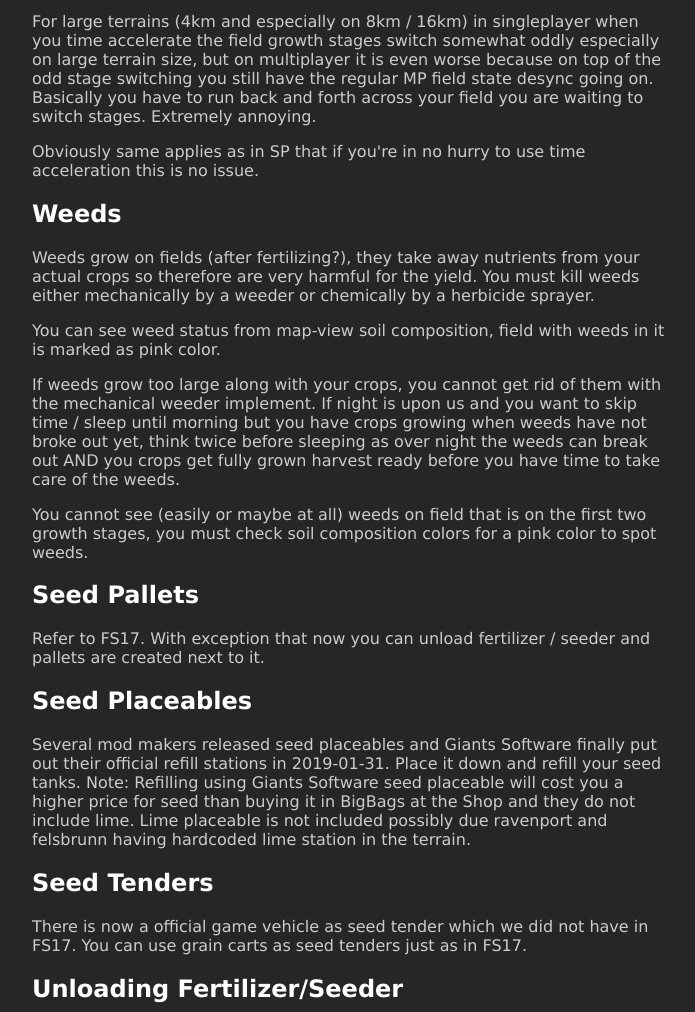
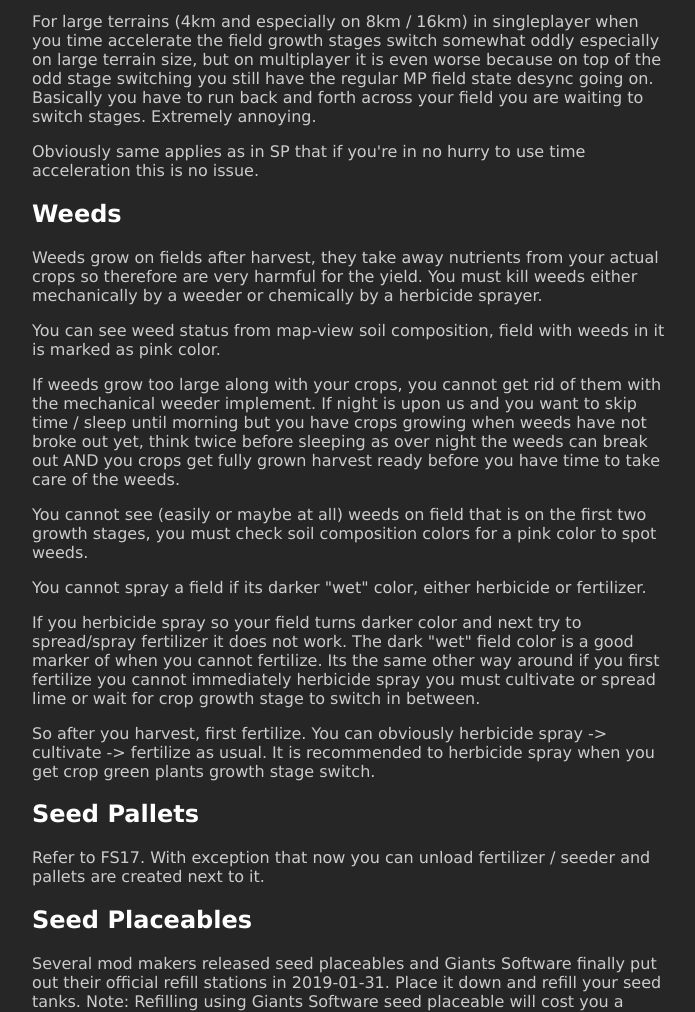
Before and after one commit to SnakeManPMC/html-farming-simulator.org, a PHP site: page /19/guide.php in a window 1280 px wide. Shown: the part 1710-2722 px from the top of the page, without its empty margins (288-983 px from the left). Run offline with PHP 8.4, Linux system fonts and the light colour scheme.

Commit message:
FS19 guide spraying info added

```diff
--- a/19/guide.php
+++ b/19/guide.php
@@ -125,7 +125,7 @@ Obviously same applies as in SP that if you're in no hurry to use time accelerat
 	<h2>Weeds</h2>
 
 <p>
-Weeds grow on fields (after fertilizing?), they take away nutrients from your actual crops so therefore are very harmful for the yield. You must kill weeds either mechanically by a weeder or chemically by a herbicide sprayer.
+Weeds grow on fields after harvest, they take away nutrients from your actual crops so therefore are very harmful for the yield. You must kill weeds either mechanically by a weeder or chemically by a herbicide sprayer.
 </p>
 
 <p>
@@ -138,6 +138,18 @@ If weeds grow too large along with your crops, you cannot get rid of them with t
 
 <p>
 You cannot see (easily or maybe at all) weeds on field that is on the first two growth stages, you must check soil composition colors for a pink color to spot weeds.
+</p>
+
+<p>
+You cannot spray a field if its darker "wet" color, either herbicide or fertilizer.
+</p>
+
+<p>
+If you herbicide spray so your field turns darker color and next try to spread/spray fertilizer it does not work. The dark "wet" field color is a good marker of when you cannot fertilize. Its the same other way around if you first fertilize you cannot immediately herbicide spray you must cultivate or spread lime or wait for crop growth stage to switch in between.
+</p>
+
+<p>
+So after you harvest, first fertilize. You can obviously herbicide spray -> cultivate -> fertilize as usual. It is recommended to herbicide spray when you get crop green plants growth stage switch.
 </p>
 
 	<h2>Seed Pallets</h2>
```
